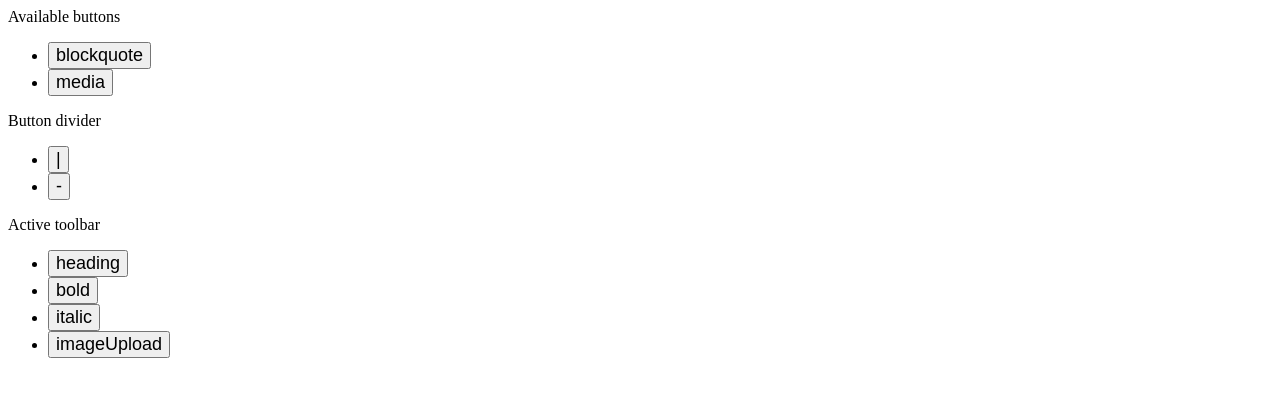
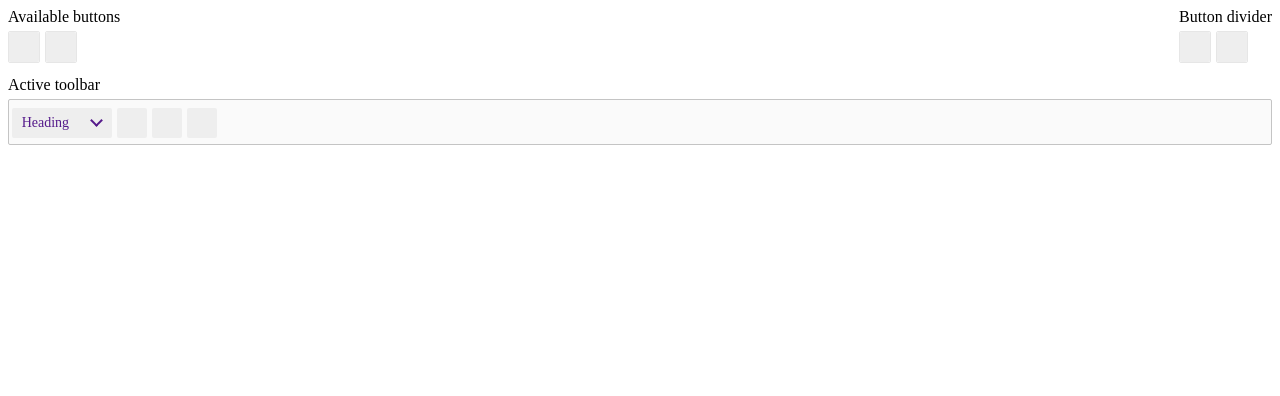
Before and after one commit to zrpnr/ckeditor5-drupal-admin, a Vue app: page / in a window 1280 px wide. Shown: the top 396 px of the page. Built offline with nearby package versions, Linux system fonts and the light colour scheme.

Commit message:
Swap button with a for better dragging

```diff
--- a/index.html
+++ b/index.html
@@ -6,18 +6,128 @@
     <meta name="viewport" content="width=device-width, initial-scale=1.0" />
     <title>Vite App</title>
     <style>
+      .visually-hidden {
+        position: absolute !important;
+        overflow: hidden;
+        clip: rect(1px, 1px, 1px, 1px);
+        width: 1px;
+        height: 1px;
+        word-wrap: normal;
+      }
+      .ckeditor5-toolbar--disabled {
+        display: flex;
+        justify-content: space-between;
+      }
+      .ckeditor5-toolbar-available {
+        flex: 1;
+      }
+
+      .ckeditor5-toolbar__tray {
+        margin: 0 0 0.5em 0;
+        padding: 0;
+        display: flex;
+        flex-flow: row wrap;
+        align-items: center;
+        list-style: none;
+        /* Disallow any user selections in the drag-and-drop toolbar config UI. */
+        user-select: none;
+        min-height: 40px;
+      }
+
+      .ckeditor5-toolbar-active__buttons {
+        margin: 5px 0;
+        padding: 0.1667em 0.1667em 0.08em;
+        border: 1px solid #c4c4c4;
+        border-radius: 2px;
+        background: #fafafa;
+      }
+
+      .ckeditor5-toolbar__item,
       .ckeditor5-toolbar__button {
-      font-size: 18px;
+        min-width: 30px;
+        height: 30px;
+        border-radius: 2px;
+        display: block;
+        cursor: move;
       }
-    .ckeditor5-toolbar__button:focus  {
-      outline: 1px solid #00ff00;
+
+      .ckeditor5-toolbar__item {
+        margin: 5px 5px 5px 0;
+        position: relative;
       }
+
+      .ckeditor5-toolbar--disabled .ckeditor5-toolbar__item {
+        border: 1px solid #e6e6e6;
+      }
+
+      .ckeditor5-toolbar__button {
+        background: #eee;
+        border: none;
+      }
+
+      .ckeditor5-toolbar__button:focus,
+      .ckeditor5-toolbar__button:hover {
+        background: #e6e6e6;
+      }
+
+      .ckeditor5-toolbar__tooltip {
+        padding: 6px 10px;
+        display: block;
+        position: absolute;
+        left: 50%;
+        transform: translate(-50%, 2px);
+        background: #333;
+        border-radius: 3px;
+        font-size: 12px;
+        line-height: 1;
+        text-transform: capitalize;
+        color: #fff;
+        z-index: 1;
+      }
+
+      .ckeditor5-toolbar__tooltip::before {
+        content: '';
+        position: absolute;
+        width: 0px;
+        height: 5px;
+        top: -10px;
+        left: 50%;
+        transform: translateX(-50%);
+        border-right: solid 5px transparent;
+        border-bottom: solid 5px #333;
+        border-left: solid 5px transparent;
+      }
+
       .ckeditor5-toolbar__button[aria-expanded="false"] + .ckeditor5-toolbar__tooltip {
         visibility: hidden;
       }
       .ckeditor5-toolbar__button[aria-expanded="true"] + .ckeditor5-toolbar__tooltip {
         visibility: visible;
       }
+
+      .ckeditor5-toolbar__button-heading {
+        width: 100px;
+      }
+      .ckeditor5-toolbar__button-heading::before {
+        content: 'Heading';
+        font-size: 14px;
+        position: absolute;
+        top: 7px;
+        left: 10px;
+      }
+      .ckeditor5-toolbar__button-heading::after {
+        content: '';
+        position: absolute;
+        top: 8px;
+        left: 80px;
+        display: inline-block;
+        border-style: solid;
+        border-width: 2px 2px 0 0;
+        height: 7px;
+        width: 7px;
+        transform: rotate(135deg);
+      }
+
     </style>
   </head>
   <body>
--- a/src/App.vue
+++ b/src/App.vue
@@ -5,7 +5,7 @@
         >Available buttons</label
       >
       <draggable
-        class="ckeditor5-toolbar-available__buttons"
+        class="ckeditor5-toolbar__tray ckeditor5-toolbar-available__buttons"
         tag="ul"
         :list="listAvailable"
         :group="group"
@@ -21,7 +21,7 @@
         >Button divider</label
       >
       <draggable
-        class="ckeditor5-toolbar-divider__buttons"
+        class="ckeditor5-toolbar__tray ckeditor5-toolbar-divider__buttons"
         tag="ul"
         :list="dividers"
         :group="{ name: 'toolbar', put: false, pull: 'clone', sort: 'false' }"
@@ -36,7 +36,7 @@
   <div class="ckeditor5-toolbar-active">
     <label for="ckeditor5-toolbar-active__buttons">Active toolbar</label>
     <draggable
-      class="ckeditor5-toolbar-active__buttons"
+      class="ckeditor5-toolbar__tray ckeditor5-toolbar-active__buttons"
       tag="ul"
       :list="listSelected"
       :group="group"
--- a/src/components/ToolbarButton.vue
+++ b/src/components/ToolbarButton.vue
@@ -1,21 +1,18 @@
 <template>
-  <li>
-    <button
-      :title="name"
+  <li :class="itemSelector" v-on:mouseover="expand" v-on:mouseout="hide">
+    <a
+      :class="buttonSelector"
       role="button"
-      :class="selector"
+      href=""
       aria-describedby="tooltip"
       :aria-expanded="isExpanded"
-      v-on:click="selectButton"
+      v-on:click.prevent="selectButton"
       v-on:focus="expand"
-      v-on:mouseover="expand"
-      v-on:mouseout="hide"
       v-on:blur="hide"
       @keyup.esc="hide"
-      tabindex="0"
     >
       <span class="visually-hidden" aria-hidden="true">{{ name }}</span>
-    </button>
+    </a>
     <span class="ckeditor5-toolbar__tooltip" role="tooltip">{{ name }}</span>
   </li>
 </template>
@@ -39,16 +36,12 @@ const hide = () => {
 const toggle = () => {
   isExpanded.value = !isExpanded.value;
 }
-const selectButton = (event) => {
-  console.log(event, isExpanded);
-  if (event) {
-    event.preventDefault();
-    toggle();
-  }
+const selectButton = () => {
+  toggle();
 }
 
-const id = `ckeditor5-toolbar__button-${props.id}`;
-const selector = `ckeditor5-toolbar__button ${id}`;
+const itemSelector = `ckeditor5-toolbar__item ckeditor5-toolbar__item-${props.id}`;
+const buttonSelector = `ckeditor5-toolbar__button ckeditor5-toolbar__button-${props.id}`;
 const tooltip = `ckeditor5-toolbar__tooltip-${props.id}`
 
 </script>
```
Lines whose indentation alone changed are shown as unchanged.
